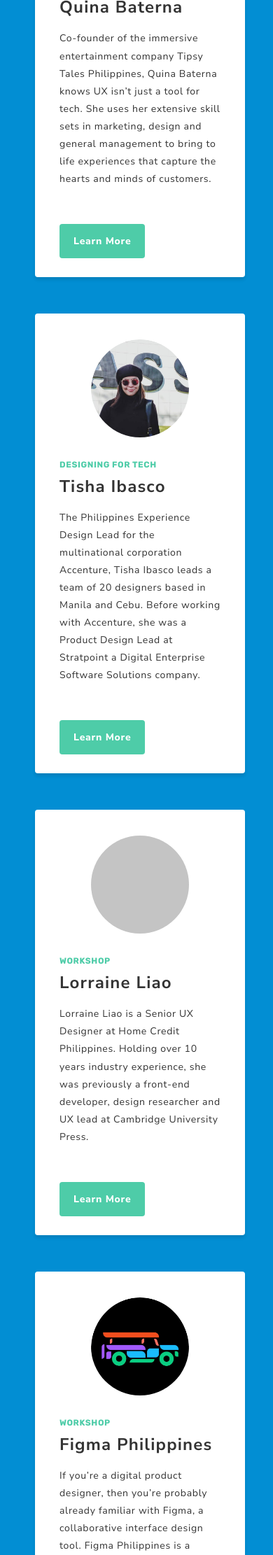
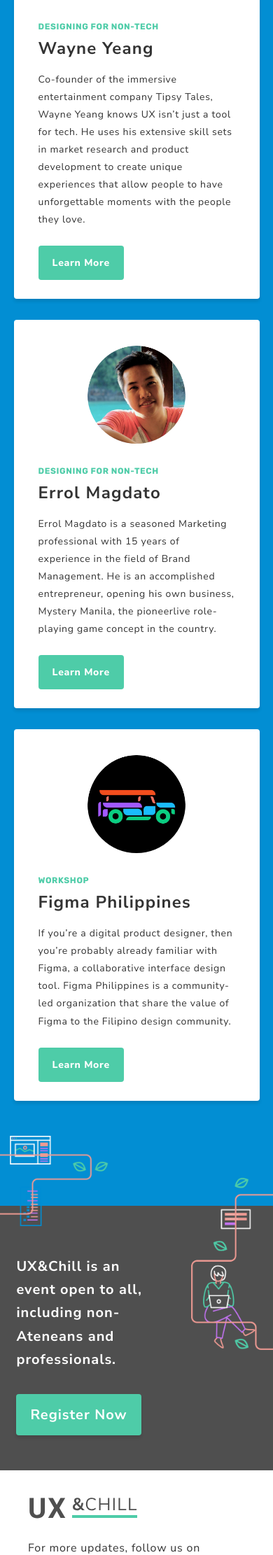
Before and after one commit to UXSoc/ux-chill-website-2019, a PHP site: page / in a window 390 px wide. Shown: the part 2510-4732 px from the top of the page at 70% size. Run offline with PHP 8.4, Linux system fonts and the light colour scheme.

Commit message:
mobile final

```diff
--- a/index.html
+++ b/index.html
@@ -136,7 +136,7 @@
               <div class="main">
                 <div class="person">
                   <div
-                    style="width: 262px; height: 277px; background-image: url('./speakers/ely.png'); background-size: 262px; border-radius: 50%;margin-bottom: 30px;"
+                    style="width: 262px; height: 262px; background-image: url('./speakers/ely.png'); background-size: 262px; border-radius: 50%;margin-bottom: 30px;"
                   ></div>
                   <p class="speaker-category">Keynote Speaker</p>
                   <p class="speaker-name" id="modal-speaker">Ely Apao</p>
@@ -194,26 +194,16 @@
               <div class="main">
                 <div class="person">
                   <div
-                    style="width: 262px; height: 277px; background-image: url('./speakers/quina.png'); background-size: 262px; border-radius: 50%;margin-bottom: 30px;"
+                    style="width: 262px; height: 262px; background-image: url('./speakers/oliver.png'); background-size: 262px; border-radius: 50%;margin-bottom: 30px;"
                   ></div>
-                  <p class="speaker-category">Designing for Non-Tech</p>
-                  <p class="speaker-name" id="modal-speaker">Quina Baterna</p>
+                  <p class="speaker-category">Designing for Tech</p>
+                  <p class="speaker-name" id="modal-speaker">Oliver Bayani</p>
                 </div>
                 <div class="details">
                   <p>
-                    A 2016 graduate from BFA Information Design and co-founder
-                    of the immersive entertainment company Tipsy Tales
-                    Philippines, Quina Baterna knows UX isn’t just a tool for
-                    tech. She uses her extensive skill sets in marketing, design
-                    and general management to literally bring to life
-                    experiences that capture the hearts and minds of her
-                    customers.
-                  </p>
-                  <p>
-                    It is her interest that drives her success at experience
-                    creation. Her passion for travel, immersive shows and
-                    cultural encounters that bleeds into her shows leaves her
-                    audiences spell-bound.
+                    A UX Writer for Home Credit Philippines, Oliver Bayani’s empathic content writing is unmistakable in the digital products he designs.
+</p><p>
+His skills and empathy honed through journalism and research helped him co-found SnippetMedia, a media app delivering amazing content to over 2 million FIlipinos.  Currently in Home Credit Philippines, these same skills are applied to digital products that are used by over 4 million Filipinos.
                   </p>
                 </div>
               </div>
@@ -253,25 +243,14 @@
               <div class="main">
                 <div class="person">
                   <div
-                    style="width: 262px; height: 277px; background-image: url('./speakers/tisha.png'); background-size: 262px; border-radius: 50%;margin-bottom: 30px;"
+                    style="width: 262px; height: 262px; background-image: url('./speakers/wayne.png'); background-size: 262px; border-radius: 50%;margin-bottom: 30px;"
                   ></div>
-                  <p class="speaker-category">Designing for Tech</p>
-                  <p class="speaker-name" id="modal-speaker">Tisha Ibasco</p>
+                  <p class="speaker-category">Designing for Non-Tech</p>
+                  <p class="speaker-name" id="modal-speaker">Wayne Yeang</p>
                 </div>
                 <div class="details">
                   <p>
-                    The Philippines Experience Design Lead for the multinational
-                    corporation Accenture, Tisha Ibasco leads a team of 20
-                    designers based in Manila and Cebu. Before working with
-                    Accenture, she was a Product Design Lead at Stratpoint a
-                    Digital Enterprise Software Solutions company.
-                  </p>
-                  <p>
-                    Her positions have undoubtably helped her drive development
-                    in our country’s UX field. Currently, she continues
-                    sharpening her skills creating thoughtful products that
-                    embody her understanding of both end-user and business
-                    needs.
+                    Co-founder of the immersive entertainment company Tipsy Tales, Wayne Yeang knows UX isn’t just a tool for tech. He uses his extensive skill sets in market research and product development to create unique experiences that allow people to have unforgettable moments with the people they love. Wayne has a background in engineering and years of experience working with top companies across the globe with the Boston Consulting Group..
                   </p>
                 </div>
               </div>
@@ -311,7 +290,10 @@
               <div class="main">
                 <div class="person">
                   <div
-                    style="width: 262px; height: 277px; background-image: url('./speakers/figma.png'); background-size: 262px; border-radius: 50%;margin-bottom: 30px;"
+                    style="width: 262px; height: 262px; background-image: url('./speakers/chi.png'); background-size: 262px; border-radius: 50%;margin-bottom: 20px;"
+                  ></div>
+                  <div
+                    style="width: 262px; height: 262px; background-image: url('./speakers/anj.png'); background-size: 262px; border-radius: 50%;margin-bottom: 30px;"
                   ></div>
                   <p class="speaker-category">Workshop</p>
                   <p class="speaker-name" id="modal-speaker">
@@ -320,11 +302,13 @@
                 </div>
                 <div class="details">
                   <p>
-                    If you’re a digital product designer, then you’re probably
-                    already familiar with Figma, a collaborative interface
-                    design tool. Figma Philippines is a community-led
-                    organization that share the value of Figma to the Filipino
-                    design community.
+
+In our workshop, you’ll master the basics of FIGMA with workshop leads from Figma Philippines. You’ll definitely be  in good hands with UX designer and  front-end web developer Chi Señires as well as design educator and product design manager Anj Garong.
+</p><p>
+Chi Señires is a Lead Product Designer at Cignal TV and a front-end web developer with over 4 years of experience in the industry. Before graduating from Ateneo de Manila University, she co-founded User Experience Society, the first global Filipino student organization that advocates and practices human-centered design in solving problems in the community. She also spends her time freelancing and volunteering in various creative communities like UXPH and Figma PH.
+</p><p>
+Anj Garong a design practitioner and educator with foundation in software engineering and years of practical knowledge from developing web and mobile apps, designing experiences, to managing teams at startups. She is immersed both in the academe and recently, in design communities, teaching Human-Centered Design at iACADEMY, and helping out Figma PH and UXSEA. Today, she spends most of her time in Sprout Solutions, a SaaS HR and Payroll technology startup, where she functions as a Product Design Manager, and she squeezes in workouts, movies, worship nights, and binge-sleeping for self-care.
+
                   </p>
                 </div>
               </div>
@@ -364,21 +348,18 @@
               <div class="main">
                 <div class="person">
                   <div
-                    style="width: 262px; height: 277px; background-color: #c4c4c4; border-radius: 50%;margin-bottom: 30px;"
+                    style="width: 262px; height: 262px; background-image: url('./speakers/errol.png'); background-size: 262px;; border-radius: 50%;margin-bottom: 30px;"
                   ></div>
-                  <p class="speaker-category">Workshop</p>
-                  <p class="speaker-name" id="modal-speaker">Lorraine Liao</p>
+                  <p class="speaker-category">Designing for Non-Tech</p>
+                  <p class="speaker-name" id="modal-speaker">Errol Magdato</p>
                 </div>
                 <div class="details">
                   <p>
-                    Lorraine Liao is a Senior UX Designer at Home Credit
-                    Philippines. Holding over 10 years industry experience, she
-                    was previously a front-end developer, design researcher and
-                    UX lead at Cambridge University Press. She also conducts and
-                    facilitates design workshops focused on Customer Development
-                    and Research while mentoring designers in the local tech
-                    community. She is trained and certified UX Specialist at
-                    Nielsen Norman Group.
+                    Errol Magdato is a seasoned Marketing professional with 15 years of experience in the field of Brand Management. He has worked passionately on growing the KFC brand in the Philippines and has been instrumental in delivering continuous sales growth for the past 15 years.
+</p><p>
+He is also an accomplished entrepreneur, opening his own business, Mystery Manila, the pioneerlive role-playing game concept in the country. It has been featured in various TV programs, print publications and blogs, and now has 4 branches in the country and counting.
+</p><p>
+With the success of Mystery Manila, the company has branched out into a full-fledged agency specializing in unique engagement activities (from consumer activations, brand launches and corporate team-buildings) for various brands and clients.
                   </p>
                 </div>
               </div>
@@ -412,18 +393,14 @@
             </div>
             <div class="speaker-card">
               <div
-                style="width: 140px;height: 140px; background-image: url('./speakers/quina.png'); background-size: 140px; border-radius: 50%;margin: 0 auto;margin-bottom:32px;"
+                style="width: 140px;height: 140px; background-image: url('./speakers/oliver.png'); background-size: 140px; border-radius: 50%;margin: 0 auto;margin-bottom:32px;"
               ></div>
               <span class="speaker-category">
-                Designing for non-tech
+                Designing for tech
               </span>
-              <h3 class="speaker-name">Quina Baterna</h3>
+              <h3 class="speaker-name">Oliver Bayani</h3>
               <p class="speaker-description">
-                Co-founder of the immersive entertainment company Tipsy Tales
-                Philippines, Quina Baterna knows UX isn’t just a tool for tech.
-                She uses her extensive skill sets in marketing, design and
-                general management to bring to life experiences that capture the
-                hearts and minds of customers.
+                A UX Writer for Home Credit Philippines, Oliver Bayani’s empathic content writing is unmistakable in the digital products he designs. Currently in Home Credit Philippines, his skills are applied to digital products that are used by over 4 million Filipinos.
               </p>
               <button
                 class="speaker-learn"
@@ -434,18 +411,15 @@
             </div>
             <div class="speaker-card">
               <div
-                style="width: 140px;height: 140px; background-image: url('./speakers/tisha.png'); background-size: 140px; border-radius: 50%;margin: 0 auto;margin-bottom:32px;"
+                style="width: 140px;height: 140px; background-image: url('./speakers/wayne.png'); background-size: 140px; border-radius: 50%;margin: 0 auto;margin-bottom:32px;"
               ></div>
               <span class="speaker-category">
-                Designing for Tech
+                Designing for Non-Tech
               </span>
-              <h3 class="speaker-name">Tisha Ibasco</h3>
+              <h3 class="speaker-name">Wayne Yeang</h3>
               <p class="speaker-description">
-                The Philippines Experience Design Lead for the multinational
-                corporation Accenture, Tisha Ibasco leads a team of 20 designers
-                based in Manila and Cebu. Before working with Accenture, she was
-                a Product Design Lead at Stratpoint a Digital Enterprise
-                Software Solutions company.
+                Co-founder of the immersive entertainment company Tipsy Tales, Wayne Yeang knows UX isn’t just a tool for tech. He uses his extensive skill sets in market research and product development to create unique experiences that allow people to have unforgettable moments with the people they love.
+
               </p>
               <button
                 class="speaker-learn"
@@ -456,17 +430,15 @@
             </div>
             <div class="speaker-card">
               <div
-                style="width: 140px;height: 140px;background-color: #c4c4c4;border-radius: 50%;margin: 0 auto;margin-bottom:32px;"
+                style="width: 140px;height: 140px;background-image: url('./speakers/errol.png'); background-size: 140px;border-radius: 50%;margin: 0 auto;margin-bottom:32px;"
               ></div>
               <span class="speaker-category">
-                Workshop
+                Designing for Non-Tech
               </span>
-              <h3 class="speaker-name">Lorraine Liao</h3>
+              <h3 class="speaker-name">Errol Magdato</h3>
               <p class="speaker-description">
-                Lorraine Liao is a Senior UX Designer at Home Credit
-                Philippines. Holding over 10 years industry experience, she was
-                previously a front-end developer, design researcher and UX lead
-                at Cambridge University Press.
+                Errol Magdato is a seasoned Marketing professional with 15 years of experience in the field of Brand Management. He is an accomplished entrepreneur, opening his own business, Mystery Manila, the pioneerlive role-playing game concept in the country.
+
               </p>
               <button
                 class="speaker-learn"
--- a/main.css
+++ b/main.css
@@ -97,7 +98,7 @@ h1 span.gradient {
 
 /* speaker */
 section.speakers {
-  padding: 90px 200px 168px;
+  padding-top: 90px; padding-bottom: 168px;
   background-color: #028ed3;
   display: flex;
   justify-content: center;
@@ -440,11 +443,50 @@ footer { padding-left: 40px; padding-right: 40px; }
 .modal__container .main { display: block; }
 .modal__container .person { margin: auto; }
 .modal__container { max-height: 90vh; }
+section.speakers  { padding-top: 70px; }
+section.speakers h2 { margin-bottom: 30px;}
 }
 
 @media screen and (max-width: 650px) {
 
-.speaker-collection { grid-template-columns: repeat(1,300px); }
-.modal__container { padding-bottom: 40px; }
+.speaker-collection { grid-template-columns: repeat(1,70vw); gap: 52px auto;
+  margin: auto 15vw; }
+.modal__container { padding-bottom: 30px; width: 90vw; }
 .modal__container .main { padding: 0px 30px; }
+.hero .main-text { padding-top: 20vh; }
+section.speakers h2 { padding-left: 5vw; }
+.hero__nav { padding: 20px 20px; }
+
 }
+
+@media screen and (max-width: 500px) {
+  footer { display: block; padding-top: 30px; padding-bottom: 30px; }
+  .right { margin-top: 30px; }
+}
+
+
+@media screen and (max-width: 420px) {
+  section.hero { padding-bottom: 100px; }
+  section.speakers { padding-top: 50px; padding-bottom: 150px; }
+  .speaker-description { margin-bottom: 25px; }
+  .speaker-collection { grid-template-columns: repeat(1,90vw); gap: 30px 20px;
+  margin: auto 5vw; }
+  .hero-img-left { width: 150px; top: 100px;  }
+  .hero-img-right { width: 85px; bottom: -20px; right: 0px; }
+
+  h1 { font-size: 27px; line-height: 45px; }
+  h1 span.gradient { font-size: 32px; line-height: 40px; }
+  .hero .main-text { padding-top: 150px; }
+  .closing .message { justify-content: flex-start; min-height: auto; padding: 70px 0px 50px 0px; }
+.closing .message p { width: 60vw; font-size: 20px;  }
+.img-rightd { top: 0px; }
+.img-closing.img-right { top: -40px; width: 30vw; }
+.img-closing.img-left { top: -100px; width: 40vw; }
+.hero__cta { padding: 16px; }
+.closing .message button { padding: 16px 20px; }
+}
+
+@media screen and (max-width: 320px) {
+  .hero__nav svg { width: 150px; }
+  .hero__cta { padding: 10px; }
+}
```
Also changed, not shown: other parts of main.css (+13 -10 lines), speakers/anj.png (added), speakers/chi.png (added), speakers/errol.png (added), 1 other file.
